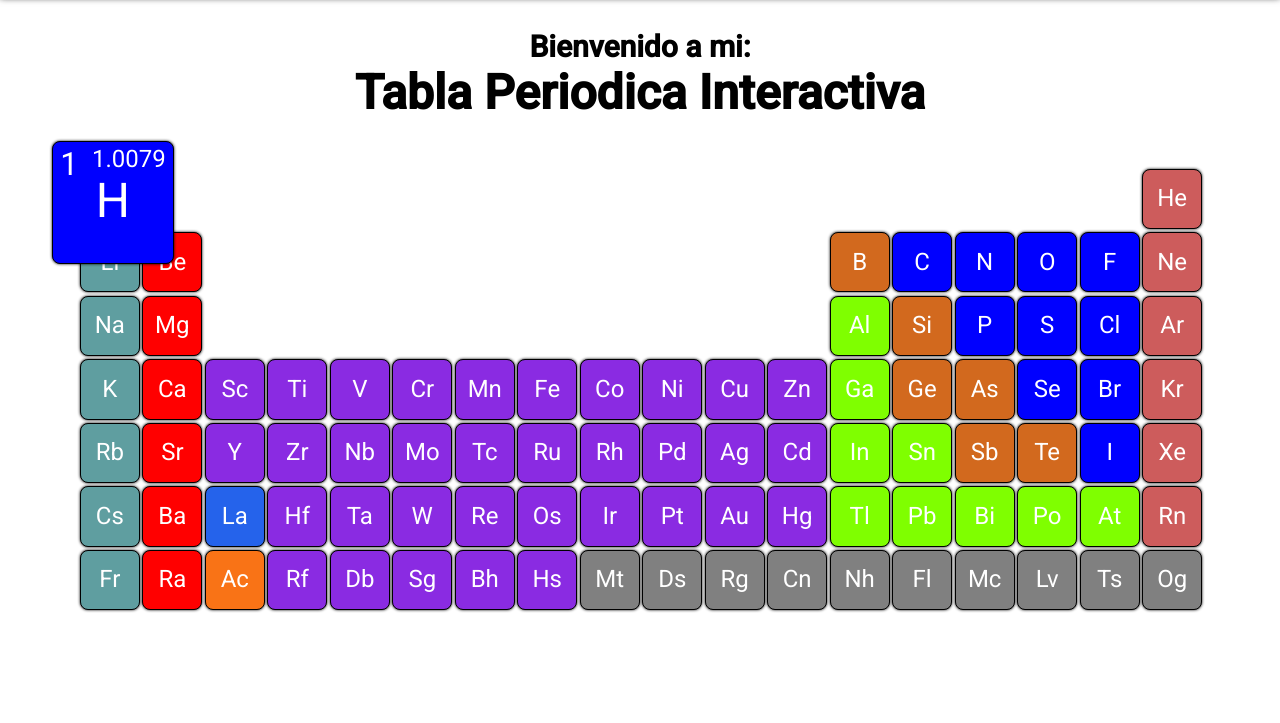
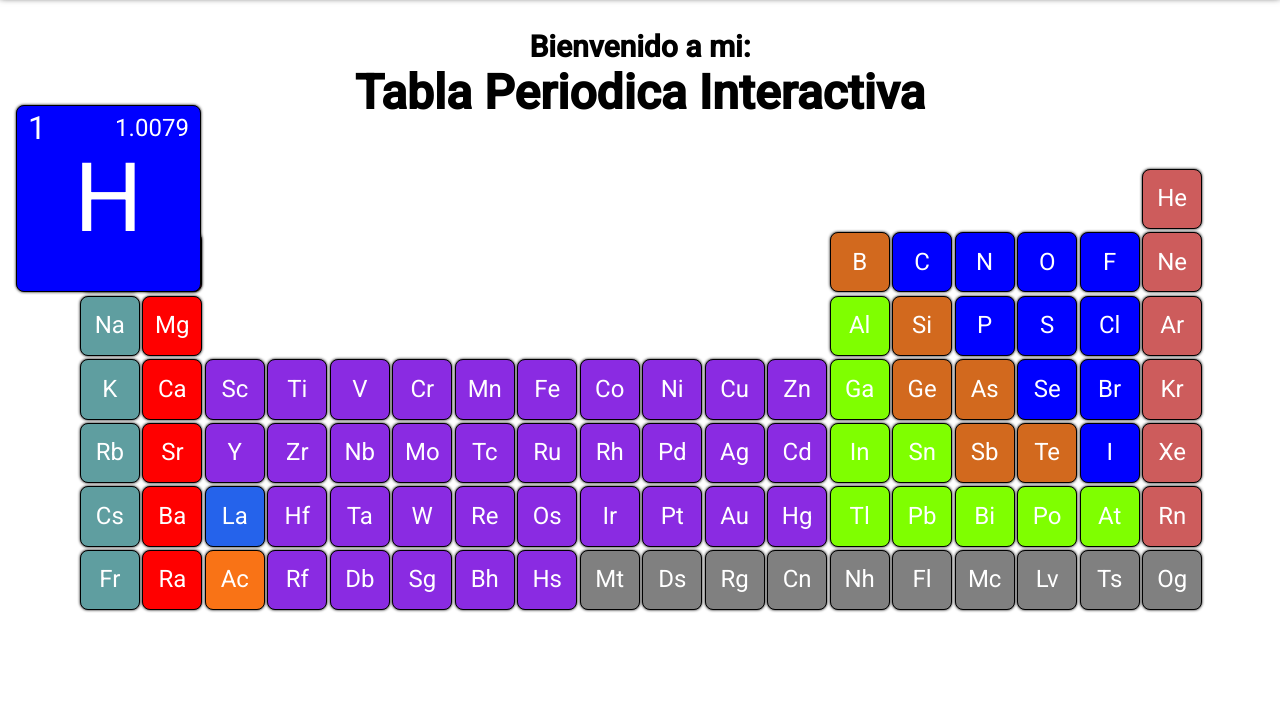
Before and after one commit to cejblan/periodic-table-javascript, a plain HTML site: page index.html in a window 1280 px wide. In both pictures the pointer is over the element 109 px from the left and 275 px from the top of the page. Shown: the part 77-800 px from the top of the page. Drawn offline with Linux system fonts and the light colour scheme.

Commit message:
Se agregaron estilos a elementos

```diff
--- a/style.css
+++ b/style.css
@@ -29,7 +29,7 @@ a {
 /* Navbar */
 nav {
     background-color: #2563eb;
-    color: white;
+    color: white !important;
     font-size: 1.5rem;
     padding: 0 1rem;
 }
@@ -119,27 +119,24 @@ section {
     left: 0;
     z-index: 3;
     transition:
-        top 0.5s ease-in-out,
-        left 0.5s ease-in-out,
-        width 0.5s ease-in-out,
-        height 0.5s ease-in-out;
-
-    .numeroAtomico {
-        font-size: 2rem;
-    }
-
-    .masaAtomica {
-        font-size: 1.5rem;
-    }
+        top 0.3s ease-in-out,
+        left 0.3s ease-in-out,
+        width 0.3s ease-in-out,
+        height 0.3s ease-in-out;
 
     .numeroAtomico,
-    .masaAtomica {
+    .masaAtomica,
+    .elemento {
+        color: transparent;
+        font-size: 0.5rem;
         display: none;
+        position: absolute;
     }
 
     .numeroAtomico,
     .masaAtomica,
-    .simbolo {
+    .simbolo,
+    .elemento {
         margin: auto;
     }
 }
@@ -154,38 +151,51 @@ section {
 .propiedadesDesconocidas:hover,
 .lantanidos:hover,
 .actinoides:hover {
-    width: 208%;
-    height: 157%;
+    width: 317%;
+    height: 267%;
     position: relative;
-    top: -1.75rem;
-    left: -1.75rem;
+    top: -4rem;
+    left: -4rem;
     z-index: 7;
     transition:
-        top 0.5s ease-in-out,
-        left 0.5s ease-in-out,
-        width 0.5s ease-in-out,
-        height 0.5s ease-in-out;
+        top 0.3s ease-in-out 0.5s,
+        left 0.3s ease-in-out 0.5s,
+        width 0.3s ease-in-out 0.5s,
+        height 0.3s ease-in-out 0.5s;
+
+    .numeroAtomico,
+    .masaAtomica,
+    .simbolo,
+    .elemento {
+        color: white;
+        line-height: 0;
+        display: block;
+        transition: font-size 0.3s ease-in-out 0.5s,
+            color 0.3s ease-in-out 0.5s;
+    }
 
     .numeroAtomico {
-        display: block;
-        position: absolute;
-        top: 3%;
+        font-size: 2rem;
+        top: 12%;
         left: 6%;
     }
 
     .masaAtomica {
-        display: block;
-        position: absolute;
-        top: 3%;
+        font-size: 1.5rem;
+        top: 12%;
         right: 6%;
     }
 
     .simbolo {
-        display: block;
+        font-size: 6rem;
         position: relative;
-        top: 40%;
-        font-size: 3rem;
-        line-height: 1rem;
+        top: 50%;
+    }
+
+    .elemento {
+        font-size: 1.5rem;
+        position: relative;
+        top: 96%;
     }
 }
 
```
